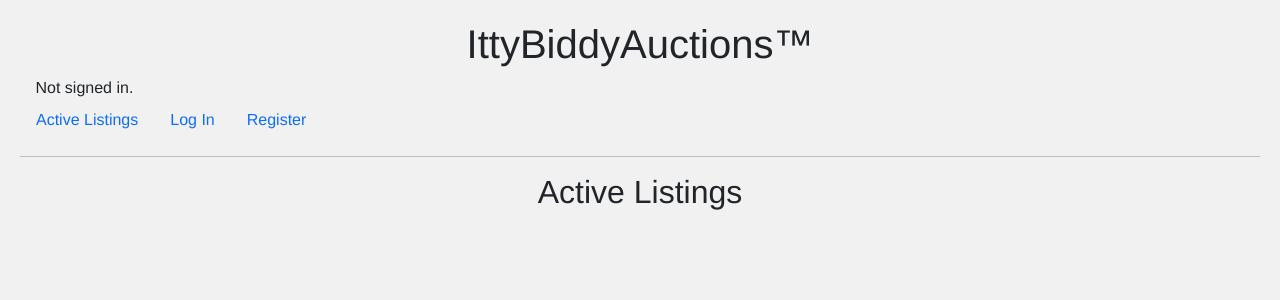
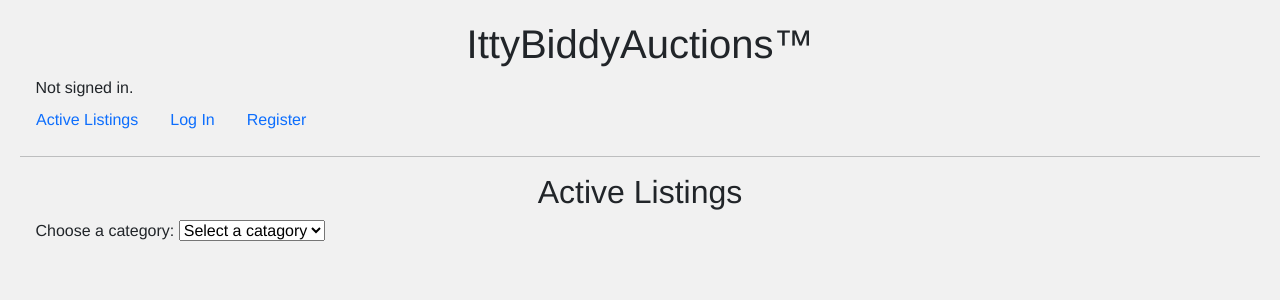
Before and after one commit to minprog-platforms/project-commerce-django-LauraKoelewijn, a Django app: page / in a window 1280 px wide. Shown: the top 300 px of the page. Run offline with Django 3.2, Linux system fonts and the light colour scheme; data that the repository does not hold is empty.

Commit message:
Added category drop down

```diff
--- a/auctions/models.py
+++ b/auctions/models.py
@@ -20,5 +20,6 @@ class AuctionListing(models.Model):
     seller = models.ForeignKey(User, on_delete=models.CASCADE, blank=True, null=True, related_name="user")
     category = models.ForeignKey(Categories, on_delete=models.CASCADE, blank=True, null=True, related_name="category")
 
+
     def __str__(self):
         return f"{self.title}"
--- a/auctions/static/auctions/styles.css
+++ b/auctions/static/auctions/styles.css
@@ -17,6 +17,11 @@ body {
 
 a {
     text-decoration: none;
+}
+
+label {
+    display: inline-block;
+    margin-left: 15.5px;
 }
 
 .account {
--- a/auctions/templates/auctions/index.html
+++ b/auctions/templates/auctions/index.html
@@ -2,6 +2,16 @@
 
 {% block body %}
     <h2>Active Listings</h2>
+    <form action="{% url 'category_sort' %}" method="POST">
+        {% csrf_token %}
+        <label for="category">Choose a category:</label>
+        <select name="category" id="category" onchange="this.form.submit()">
+            <option value="none" selected disabled hidden>Select a catagory</option>
+            {% for option in category %}
+                <option value="{{ option }}">{{ option }}</option>
+            {% endfor %}
+        </select>
+    </form>
 
     <div class="container" style="margin-top:50px;">
         <div class="row">
--- a/auctions/templates/auctions/login.html
+++ b/auctions/templates/auctions/login.html
@@ -16,9 +16,10 @@
         <div class="form-group">
             <input class="form-control" type="password" name="password" placeholder="Password">
         </div>
+        <br>
         <input class="btn btn-primary" type="submit" value="Login">
     </form>
-
+    <br>
     Don't have an account? <a href="{% url 'register' %}">Register here.</a>
 
 {% endblock %}
--- a/auctions/urls.py
+++ b/auctions/urls.py
@@ -9,6 +9,7 @@ urlpatterns = [
     path("register", views.register, name="register"),
     path("create", views.createlisting, name="create"),
     path("watchlist", views.watchlist, name="watchlist"),
-    path("listing/<int:id>", views.listing, name="listing")
+    path("listing/<int:id>", views.listing, name="listing"),
+    path("category_sort", views.category_sort, name="category_sort")
 
 ]
--- a/auctions/views.py
+++ b/auctions/views.py
@@ -10,8 +10,19 @@ from .models import User, Categories, AuctionListing
 def index(request):
     active_listing = AuctionListing.objects.filter(is_active=True)
     return render(request, "auctions/index.html", {
-        "listings": active_listing
+        "listings": active_listing,
+        "category": Categories.objects.all()
     })
+
+def category_sort(request):
+    if request.method == "POST":
+        chosen_category = request.POST['category']
+        category = Categories.objects.get(category_options=chosen_category)
+        active_listing = AuctionListing.objects.filter(is_active=True, category=category)
+        return render(request, "auctions/index.html", {
+            "listings": active_listing,
+            "category": Categories.objects.all()
+        })
 
 def listing(request, id):
     listingdetails = AuctionListing.objects.get(pk=id)
```
